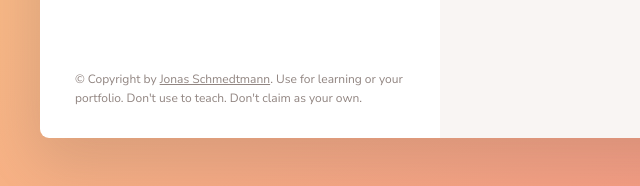
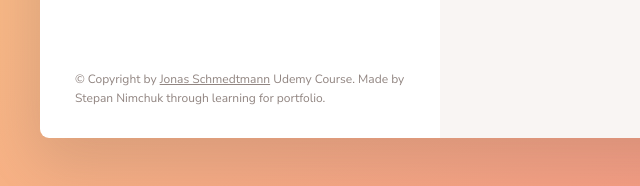
Before and after one commit to Stepan72/Forkify_Project, a website built with Parcel: page index.html in a window 1280 px wide. Shown: the part 1083-1269 px from the top of the page, 0-640 px from the left. Built offline with nearby package versions, Linux system fonts and the light colour scheme.

Commit message:
Deploy version

```diff
--- a/index.html
+++ b/index.html
@@ -132,8 +132,8 @@
             target="_blank"
             href="https://twitter.com/jonasschmedtman"
             >Jonas Schmedtmann</a
-          >. Use for learning or your portfolio. Don't use to teach. Don't claim
-          as your own.
+          >
+          Udemy Course. Made by Stepan Nimchuk through learning for portfolio.
         </p>
       </div>
 
--- a/src/js/controller.js
+++ b/src/js/controller.js
@@ -137,7 +137,6 @@ const init = function () {
   searchView.addHandlerSearch(controlSearchResults);
   paginationView.addHandlerClick(controlPagination);
   addRecipeView.addHandlerUpload(controlAddRecipe);
-  console.log(`Hello World! And My dear Friend!`);
 };
 init();
 ///
--- a/src/js/model.js
+++ b/src/js/model.js
@@ -40,7 +40,7 @@ export const loadRecipe = async function (id) {
     } else {
       state.recipe.bookmarked = false;
     }
-    console.log(state.recipe);
+    // console.log(state.recipe);
   } catch (err) {
     // console.error(`${err} 🔥🔥🔥`);
     throw err;
@@ -62,7 +62,7 @@ export const loadSearchResults = async function (query) {
       };
     });
     state.search.page = 1;
-    console.log(state.search);
+    // console.log(state.search);
   } catch (err) {
     throw err;
   }
@@ -116,7 +116,7 @@ let localBookmarksLoad = function () {
   let storage = JSON.parse(localStorage.getItem('bookmarks'));
   if (!storage) return;
   state.bookmarks = storage;
-  console.log(state.bookmarks);
+  // console.log(state.bookmarks);
 };
 
 localBookmarksLoad();
```
